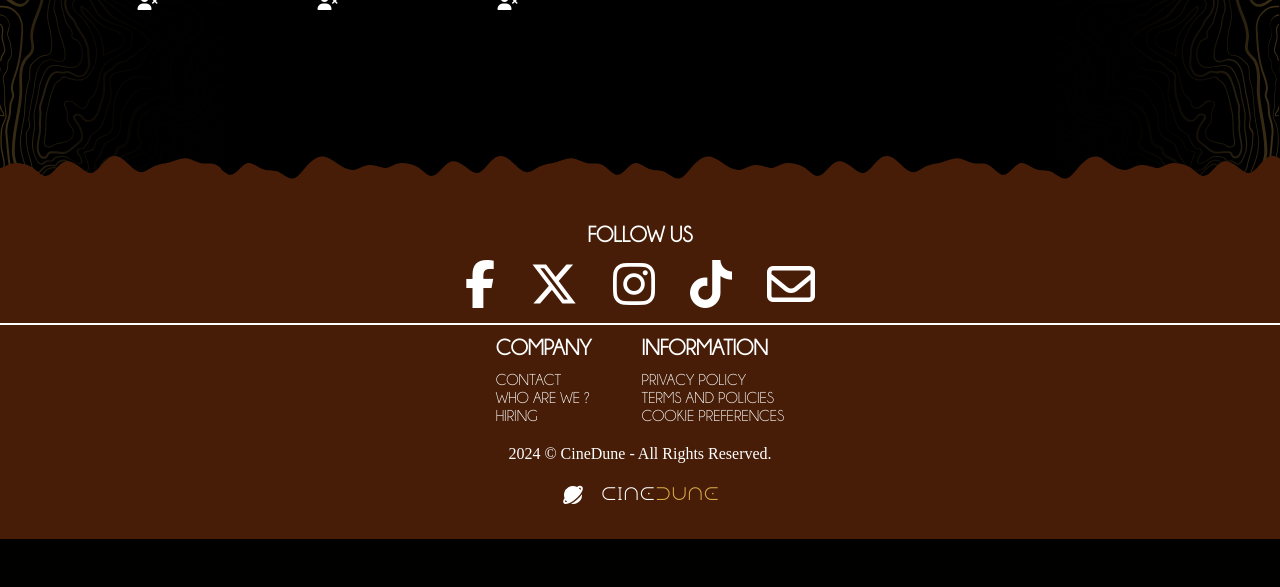
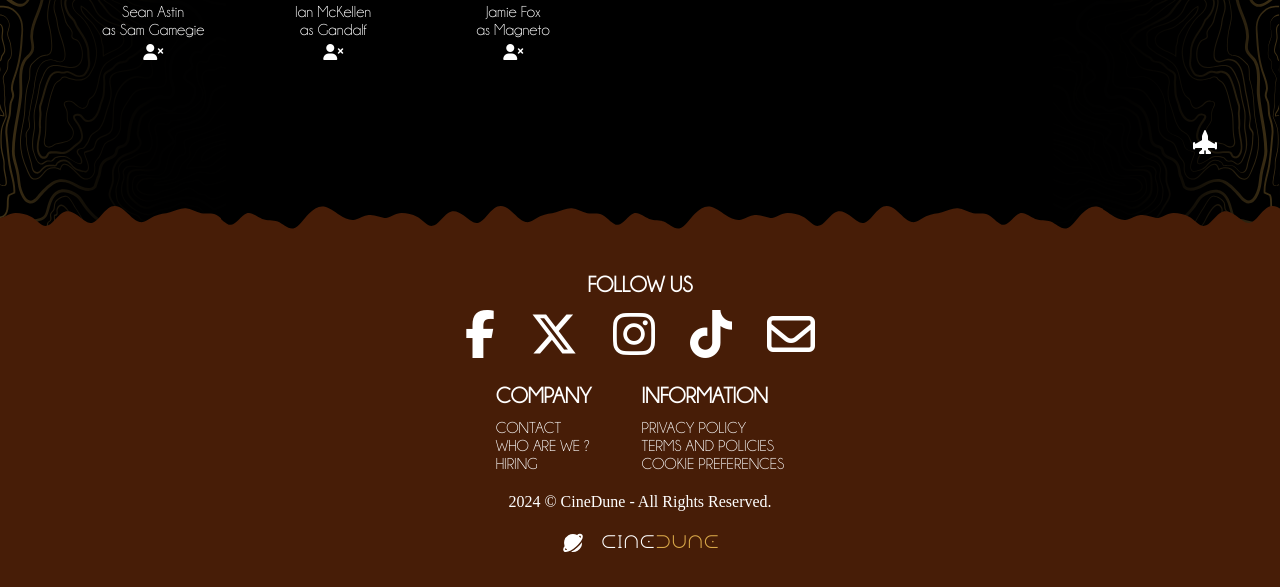
Before and after one commit to Flibouche/SQL_Cinema, a PHP site: page /index.php?action=movieDetails&id=1 in a window 1280 px wide. Shown: the part 1031-1618 px from the top of the page. Before the commit the page ends 1570 px from the top, so only its background shows below. Run offline with PHP 8.4, Linux system fonts and the light colour scheme; data comes from the database, SQL or seed files in the repository; data that the repository does not hold is empty.

Commit message:
Adding scroll up and header's exit.

```diff
--- a/controller/MovieController.php
+++ b/controller/MovieController.php
@@ -30,8 +30,10 @@ class MovieController
 
             $pdo = Connect::toLogIn();
             $requestmovieDetails = $pdo->prepare("
-            SELECT movie.idMovie, movie.title, movie.releaseYear, movie.duration, movie.note, movie.synopsis, movie.poster
+            SELECT movie.idMovie, movie.title, movie.releaseYear, movie.duration, movie.note, movie.synopsis, movie.poster, person.idPerson, person.firstname, person.surname
             FROM movie
+            INNER JOIN director ON movie.idDirector = director.idDirector
+            INNER JOIN person ON director.idPerson = person.idPerson
             WHERE movie.idMovie = :id
             ");
             $requestmovieDetails->execute(["id" => $id]);
@@ -312,7 +314,8 @@ class MovieController
                     ]);
                 }
 
-                header("Location:index.php?action=editMovie&id=$id");die;
+                header("Location:index.php?action=editMovie&id=$id");
+                exit;
             }
 
             require "view/movies/editMovie.php";
@@ -368,6 +371,7 @@ class MovieController
                 $requestAddCasting->execute(["idMovie" => $movie, "idActor" => $actor, "idRole" => $role]);
 
                 header("Location:index.php?action=movieDetails&id=$id");
+                exit;
             }
 
             require "view/movies/addCasting.php";
@@ -394,6 +398,7 @@ class MovieController
         $requestDelCasting->execute(["id" => $id]);
 
         header("Location:index.php?action=movieDetails&id=$idMovie");
+        exit;
     }
 
     public function delMovie($id)
@@ -420,6 +425,7 @@ class MovieController
         $requestDelMovie->execute(["id" => $id]);
 
         header("Location:index.php?action=listMovies");
+        exit;
     }
 }
 ?>
--- a/controller/PersonController.php
+++ b/controller/PersonController.php
@@ -293,6 +293,7 @@ class PersonController
         $requestDelActor->execute(["id" => $id]);
 
         header("Location:index.php?action=listActors");
+        exit;
     }
 
     public function delDirector($id)
@@ -314,5 +315,6 @@ class PersonController
         $requestDelDirector->execute(["id" => $id]);
 
         header("Location:index.php?action=listDirectors");
+        exit;
     }
 }
--- a/controller/RoleController.php
+++ b/controller/RoleController.php
@@ -80,6 +80,7 @@ class RoleController
 
             // Redirection vers la page 'index.php?action=addRole' après le traitement du formulaire
             header("Location:index.php?action=addRole");
+            exit;
         }
 
         // Inclusion du fichier de vue pour afficher le formulaire d'ajout de rôle
@@ -120,6 +121,7 @@ class RoleController
 
                 // Redirection vers la page 'index.php?action=listRoles' après la modification du rôle
                 header("Location:index.php?action=listRoles");
+                exit;
             }
 
             // Inclusion du fichier de vue pour afficher le formulaire de modification de rôle
@@ -142,5 +144,6 @@ class RoleController
 
         // Redirection vers la page 'index.php?action=listRoles' après la suppression du rôle
         header("Location: index.php?action=listRoles");
+        exit;
     }
 }
--- a/controller/ThemeController.php
+++ b/controller/ThemeController.php
@@ -78,6 +78,7 @@ class ThemeController
 
             // Redirection vers la page 'index.php?action=addTheme' après le traitement du formulaire
             header("Location:index.php?action=addTheme");
+            exit;
         }
 
         // Inclusion du fichier de vue pour afficher le formulaire d'ajout de thème
@@ -118,6 +119,7 @@ class ThemeController
 
                 // Redirection vers la page 'index.php?action=listThemes' après la modification du thème
                 header("Location:index.php?action=listThemes");
+                exit;
             }
 
             // Inclusion du fichier de vue pour afficher le formulaire de modification de thème
@@ -140,5 +142,6 @@ class ThemeController
 
         // Redirection vers la page 'index.php?action=listThemes' après la suppression du thème
         header("Location:index.php?action=listThemes");
+        exit;
     }
 }
--- a/public/css/style.css
+++ b/public/css/style.css
@@ -86,7 +86,7 @@ a {
 h2 {
   font-family: var(--h2-font);
   font-size: 1.5rem;
-  padding-left: 0.7rem;
+  /* padding-left: 0.7rem; */
   padding-bottom: 0.5rem;
 }
 
@@ -123,6 +123,11 @@ textarea {
 
 .secondary-title {
   margin-top: 90px;
+  margin-bottom: 20px;
+}
+
+.fa-backward-step:hover {
+  color: var(--yellow-color);
 }
 
 .nav__logo img,
@@ -603,10 +608,6 @@ textarea {
   padding: 10px 0px;
 }
 
-.footer__hr {
-  background: var(--text-color);
-}
-
 .footer__content {
   display: grid;
   padding-top: 10px;
@@ -780,10 +781,6 @@ textarea {
   overflow: hidden;
 }
 
-#synopsis p {
-  white-space: pre-wrap;
-}
-
 .read-btn {
   display: flex;
   justify-content: center;
@@ -872,6 +869,7 @@ textarea {
   }
 
   .modal-movie {
+    width: 420px;
     left: 20%;
   }
 }
@@ -938,7 +936,9 @@ textarea {
 
 /* For extra extra large devices */
 @media screen and (min-width: 1400px) {
-
+  .container {
+    min-height: 310px;
+  }
 }
 
 /* Modal */
@@ -1004,3 +1004,62 @@ textarea {
 .hidden {
   display: none;
 }
+
+/*=============== SCROLL BAR ===============*/
+::-webkit-scrollbar {
+  width: .7rem;
+  background-color: hsl(228, 4%, 15%);
+}
+
+::-webkit-scrollbar-thumb {
+  background-color: hsl(228, 4%, 25%);
+}
+
+::-webkit-scrollbar-thumb:hover {
+  background-color: hsl(228, 4%, 35%);
+}
+
+/*=============== SCROLL UP ===============*/
+.scrollup {
+  position: fixed;
+  right: 3rem;
+  bottom: -50%;
+  color: var(--text-color);
+  display: inline-flex;
+  padding: 15px;
+  font-size: 1.5rem;
+  z-index: var(--z-tooltip);
+  transition: bottom .4s, transform .4s;
+}
+
+@keyframes vertical-shaking {
+  0% {
+      transform: translateY(0)
+  }
+
+  25% {
+      transform: translateY(5px)
+  }
+
+  50% {
+      transform: translateY(-5px)
+  }
+
+  75% {
+      transform: translateY(5px)
+  }
+
+  100% {
+      transform: translateY(0)
+  }
+}
+
+.scrollup:hover {
+  transform: translateY(-.5rem);
+  color: var(--yellow-color);
+  animation: vertical-shaking .35s infinite;
+}
+
+.show-scroll {
+  bottom: 3rem;
+}
--- a/public/js/main.js
+++ b/public/js/main.js
@@ -27,6 +27,16 @@ const linkAction = () => {
 };
 navLink.forEach((n) => n.addEventListener("click", linkAction));
 
+/*=============== SHOW SCROLL UP ===============*/
+const scrollUp = () => {
+  const scrollUp = document.getElementById("scroll-up");
+  // When the scroll is higher than 350 viewport height, add the show-scroll class to the a tag with the scrollup class
+  this.scrollY >= 350
+    ? scrollUp.classList.add("show-scroll")
+    : scrollUp.classList.remove("show-scroll");
+};
+window.addEventListener("scroll", scrollUp);
+
 /*=============== DELETE MODAL ===============*/
 /* Movie Modal */
 const modalMovie = document.querySelector(".modal-movie");
@@ -40,7 +50,7 @@ const openModalMovie = function () {
   overlay.classList.remove("hidden");
 };
 
-openModalMovieBtn.addEventListener("click", openModalMovie);
+// openModalMovieBtn.addEventListener("click", openModalMovie);
 
 const closeModalMovie = function () {
   modalMovie.classList.add("hidden");
@@ -52,43 +62,24 @@ closeModalBtn2.addEventListener("click", closeModalMovie);
 
 overlay.addEventListener("click", closeModalMovie);
 
+/*=============== SEE MORE SYNOPSIS/DESCRIPTION ===============*/
+const synopsis = document.querySelector("#synopsis");
+const readMoreBtn = document.querySelector("#read-more-btn");
+const readLessBtn = document.querySelector("#read-less-btn");
 
-// const btn = document.querySelector("#delete-button");
+synopsis.style.overflow = "hidden";
+synopsis.style.height = "4em";
+synopsis.style.textOverflow = "ellipsis";
+readLessBtn.style.display = "none";
 
-// btn.addEventListener("click", function checker(event) {
-//   var result = confirm("Are you sure you want to delete this item ?");
-//   if (result == false) {
-//     event.preventDefault();
-//   }
-// });
-
-// const castingBtn = document.querySelectorAll(".delete-casting");
-
-// castingBtn.addEventListener("click", function checker(event) {
-//   var result = confirm("Are you sure you want to delete this item ?");
-//   if (result == false) {
-//     event.preventDefault();
-//   }
-// });
-
-/*=============== SEE MORE SYNOPSIS/DESCRIPTION ===============*/
-const synopsis = document.querySelector('#synopsis');
-const readMoreBtn = document.querySelector('#read-more-btn');
-const readLessBtn = document.querySelector('#read-less-btn');
-
-synopsis.style.overflow = 'hidden';
-synopsis.style.height = '2em';
-synopsis.style.textOverflow = 'ellipsis';
-readLessBtn.style.display = 'none';
-
-readMoreBtn.addEventListener('click', () => {
-  synopsis.style.height = 'auto';
-  readMoreBtn.style.display = 'none';
-  readLessBtn.style.display = 'flex';
+readMoreBtn.addEventListener("click", () => {
+  synopsis.style.height = "auto";
+  readMoreBtn.style.display = "none";
+  readLessBtn.style.display = "flex";
 });
 
-readLessBtn.addEventListener('click', () => {
-  synopsis.style.height = '2em';
-  readLessBtn.style.display = 'none';
-  readMoreBtn.style.display = 'flex';
+readLessBtn.addEventListener("click", () => {
+  synopsis.style.height = "4em";
+  readLessBtn.style.display = "none";
+  readMoreBtn.style.display = "flex";
 });
--- a/view/movies/movieDetails.php
+++ b/view/movies/movieDetails.php
@@ -2,7 +2,6 @@
 $movieDetails = $requestmovieDetails->fetch();
 $moviesCasting = $requestMoviesCasting->fetchAll();
 ?>
-
 
 <section class="modal-movie hidden">
     <div class="flex">
@@ -21,10 +20,6 @@ $moviesCasting = $requestMoviesCasting->fetchAll();
 <div class="overlay hidden"></div>
 
 <section class="movieDetails section" id="listMovies">
-
-
-
-
 
     <div class="movieDetails__container container">
 
@@ -52,6 +47,8 @@ $moviesCasting = $requestMoviesCasting->fetchAll();
         <div class="movie__information-movieDetails">
             <h3><?= $movieDetails["title"] . " (" . $movieDetails["releaseYear"] . ")" ?></h3>
 
+            <p>By : <a href="index.php?action=personDetails&id=<?= $movieDetails["idPerson"] ?>"><?= $movieDetails["firstname"] . " " . $movieDetails["surname"] ?></a></p>
+
             <div class="movie__themes-movieDetails">
                 <?php
                 foreach ($requestMovieThemes->fetchAll() as $themes) {
@@ -63,6 +60,7 @@ $moviesCasting = $requestMoviesCasting->fetchAll();
             <p>Duration : <?= $movieDetails["duration"] . " minutes" ?></p>
 
             <p>Note : <?= $movieDetails["note"] ?></p>
+
 
         </div>
 
--- a/view/template.php
+++ b/view/template.php
@@ -50,14 +50,6 @@
                         <a href="index.php?action=listThemes">Themes</a>
                     </li>
 
-                    <li class="nav__item">
-                        <i class="fa-solid fa-magnifying-glass"></i>
-                    </li>
-
-                    <li class="nav__item">
-                        <i class="fa-solid fa-user"></i>
-                    </li>
-
                     <!-- <li class="nav__item">
                         <a href="index.php?action=listSubmissions">Submission</a>
                     </li> -->
@@ -69,12 +61,10 @@
                 </div>
             </div>
 
-            <!-- <div class="nav__user">
+            <div class="nav__actions">
                 <i class="fa-solid fa-magnifying-glass"></i>
                 <i class="fa-solid fa-user"></i>
-            </div> -->
 
-            <div class="nav__actions">
                 <!-- Toggle Button -->
                 <div class="nav__toggle" id="nav-toggle">
                     <i class="fa-solid fa-bars"></i>
@@ -130,8 +120,6 @@
                 </div>
             </div>
 
-            <hr class="footer__hr">
-
             <div class="footer__content">
                 <div>
                     <h3 class="footer__title">COMPANY</h3>
@@ -182,6 +170,11 @@
         </div>
     </footer>
 
+    <!--========================== SCROLL UP ==========================-->
+    <a href="#content" class="scrollup" id="scroll-up">
+        <i class="fa-solid fa-jet-fighter-up"></i>
+    </a>
+
     <!--========================== JQUERY & MATERIALIZE ==========================-->
     <script src="https://code.jquery.com/jquery-3.7.1.js" integrity="sha256-eKhayi8LEQwp4NKxN+CfCh+3qOVUtJn3QNZ0TciWLP4=" crossorigin="anonymous"></script>
     <script src="https://cdnjs.cloudflare.com/ajax/libs/materialize/1.0.0/js/materialize.min.js"></script>
```
Also changed, not shown: 2 other files.
